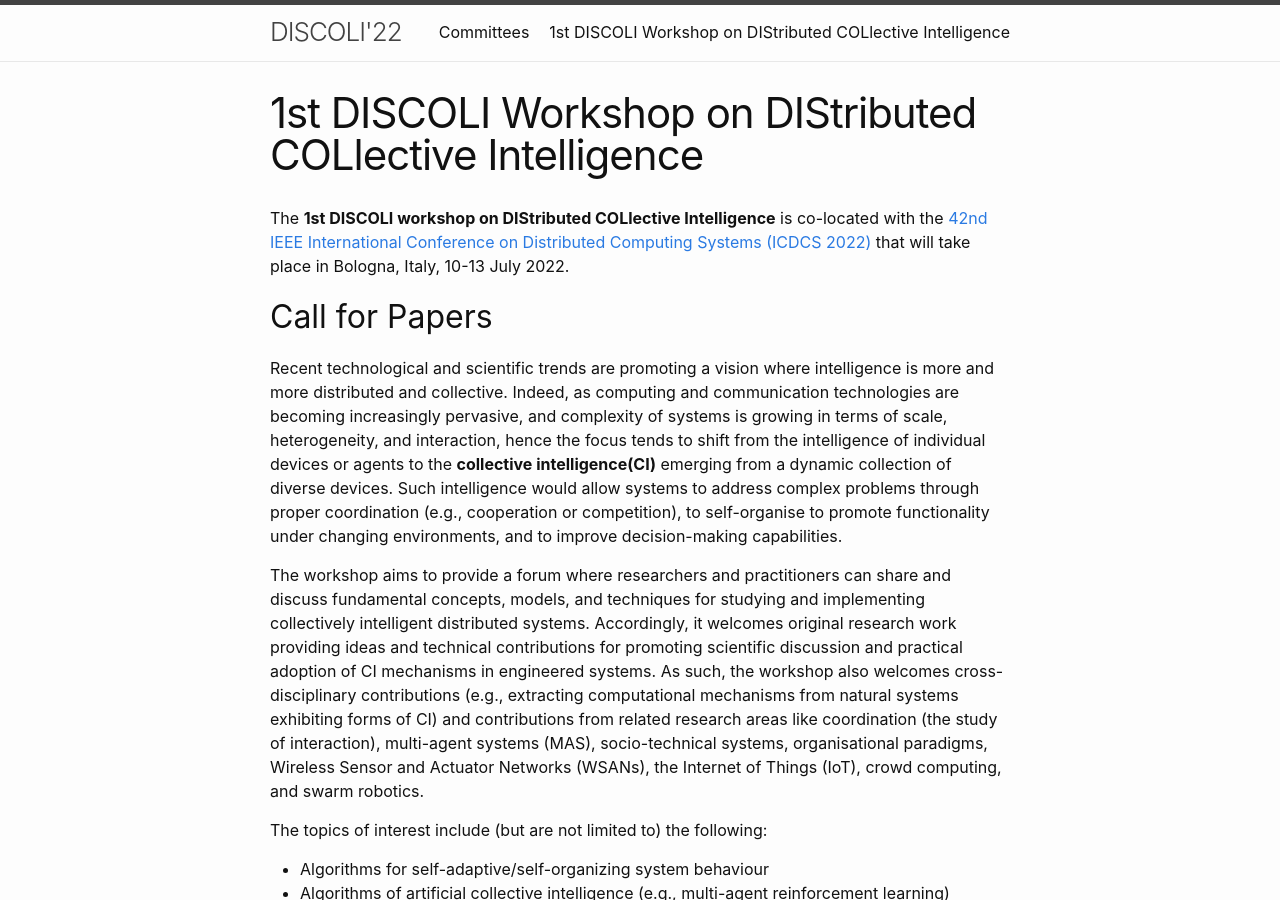
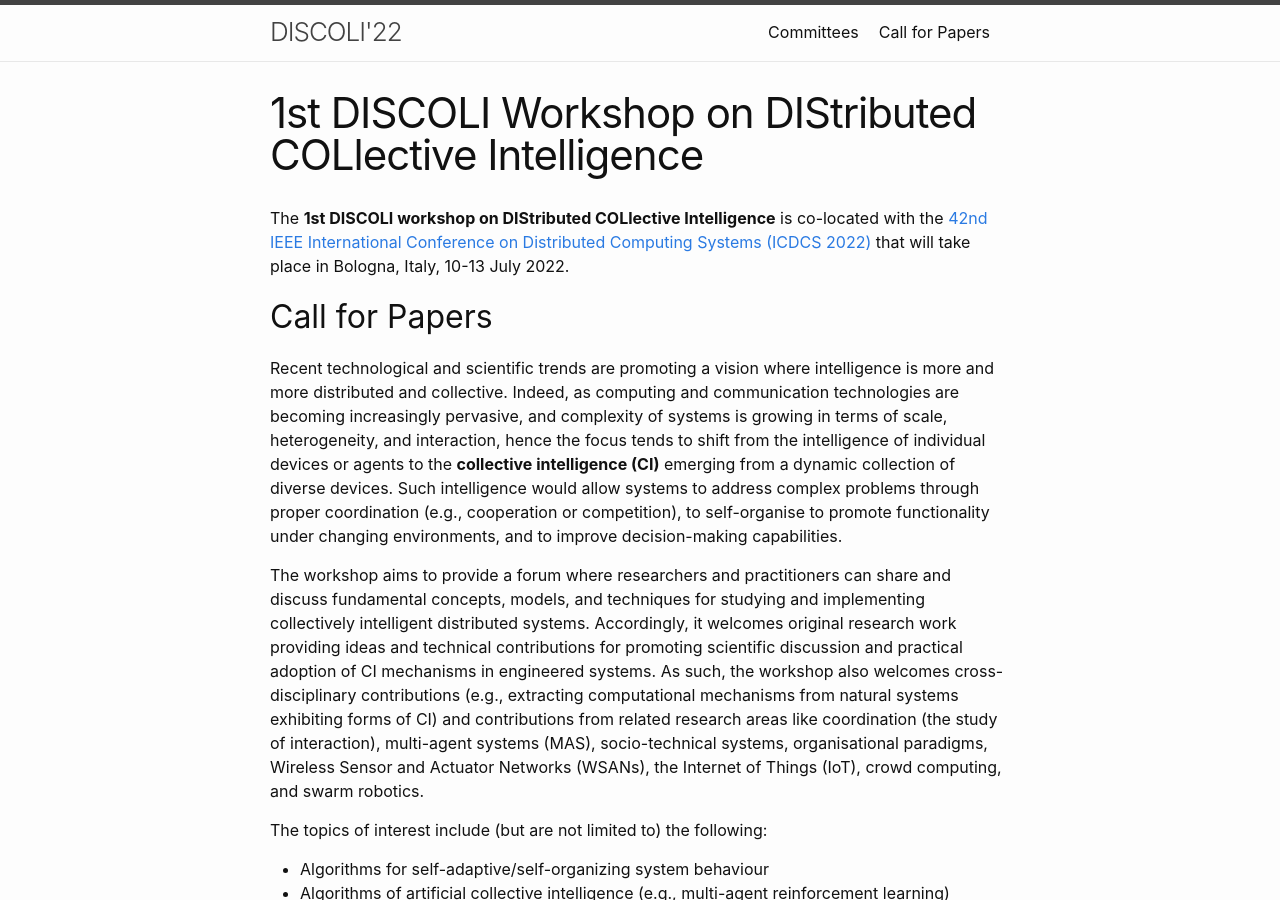
Before and after one commit to discoli-workshop/2023, a Jekyll site: the page built from index.markdown, in a window 1280 px wide and 900 px high. Built offline with Jekyll 4.4.1, drawn with Linux system fonts in a browser that asks for light colours.

Commit message:
Page title vs. link title

```diff
--- a/_includes/header.html
+++ b/_includes/header.html
@@ -19,7 +19,9 @@
         <div class="trigger">
           {%- for path in page_paths -%}
             {%- assign my_page = site.pages | where: "path", path | first -%}
-            {%- if my_page.title -%}
+            {%- if my_page.link_title -%}
+            <a class="page-link" href="{{ my_page.url | relative_url }}">{{ my_page.link_title | escape }}</a>
+            {%- else if my_page.title -%}
             <a class="page-link" href="{{ my_page.url | relative_url }}">{{ my_page.title | escape }}</a>
             {%- endif -%}
           {%- endfor -%}
--- a/assets/cfp-discoli-2022.txt
+++ b/assets/cfp-discoli-2022.txt
@@ -16,7 +16,7 @@ All times are intended in Anywhere on Earth (AoE) timezone.
 
 ## Call for Papers
 
-Recent technological and scientific trends are promoting a vision where intelligence is more and more distributed and collective. Indeed, as computing and communication technologies are becoming increasingly pervasive, and complexity of systems is growing in terms of scale, heterogeneity, and interaction, hence the focus tends to shift from the intelligence of individual devices or agents to the **collective intelligence(CI)** emerging from a dynamic collection of diverse devices. Such intelligence would allow systems to address complex problems through proper coordination (e.g., cooperation or competition), to self-organise to promote functionality under changing environments, and to improve decision-making capabilities.
+Recent technological and scientific trends are promoting a vision where intelligence is more and more distributed and collective. Indeed, as computing and communication technologies are becoming increasingly pervasive, and complexity of systems is growing in terms of scale, heterogeneity, and interaction, hence the focus tends to shift from the intelligence of individual devices or agents to the **collective intelligence (CI)** emerging from a dynamic collection of diverse devices. Such intelligence would allow systems to address complex problems through proper coordination (e.g., cooperation or competition), to self-organise to promote functionality under changing environments, and to improve decision-making capabilities.
 
 The workshop aims to provide a forum where researchers and practitioners can share and discuss fundamental concepts, models, and techniques for studying and implementing collectively intelligent distributed systems. Accordingly, it welcomes original research work providing ideas and technical contributions for promoting scientific discussion and practical adoption of CI mechanisms in engineered systems. As such, the workshop also welcomes cross-disciplinary contributions (e.g., extracting computational mechanisms from natural systems exhibiting forms of CI) and contributions from related research areas like coordination (the study of interaction), multi-agent systems (MAS), socio-technical systems, organisational paradigms, Wireless Sensor and Actuator Networks (WSANs), the Internet of Things (IoT), crowd computing, and swarm robotics.
 
--- a/index.markdown
+++ b/index.markdown
@@ -3,6 +3,7 @@
 # To modify the layout, see https://jekyllrb.com/docs/themes/#overriding-theme-defaults
 
 layout: page
+link_title: Call for Papers
 title: 1st DISCOLI Workshop on DIStributed COLlective Intelligence
 ---
 
@@ -10,7 +11,7 @@ The **1st DISCOLI workshop on DIStributed COLlective Intelligence** is co-locate
 
 ## Call for Papers
 
-Recent technological and scientific trends are promoting a vision where intelligence is more and more distributed and collective. Indeed, as computing and communication technologies are becoming increasingly pervasive, and complexity of systems is growing in terms of scale, heterogeneity, and interaction, hence the focus tends to shift from the intelligence of individual devices or agents to the **collective intelligence(CI)** emerging from a dynamic collection of diverse devices. Such intelligence would allow systems to address complex problems through proper coordination (e.g., cooperation or competition), to self-organise to promote functionality under changing environments, and to improve decision-making capabilities.
+Recent technological and scientific trends are promoting a vision where intelligence is more and more distributed and collective. Indeed, as computing and communication technologies are becoming increasingly pervasive, and complexity of systems is growing in terms of scale, heterogeneity, and interaction, hence the focus tends to shift from the intelligence of individual devices or agents to the **collective intelligence (CI)** emerging from a dynamic collection of diverse devices. Such intelligence would allow systems to address complex problems through proper coordination (e.g., cooperation or competition), to self-organise to promote functionality under changing environments, and to improve decision-making capabilities.
 
 The workshop aims to provide a forum where researchers and practitioners can share and discuss fundamental concepts, models, and techniques for studying and implementing collectively intelligent distributed systems. Accordingly, it welcomes original research work providing ideas and technical contributions for promoting scientific discussion and practical adoption of CI mechanisms in engineered systems. As such, the workshop also welcomes cross-disciplinary contributions (e.g., extracting computational mechanisms from natural systems exhibiting forms of CI) and contributions from related research areas like coordination (the study of interaction), multi-agent systems (MAS), socio-technical systems, organisational paradigms, Wireless Sensor and Actuator Networks (WSANs), the Internet of Things (IoT), crowd computing, and swarm robotics.
 
```
